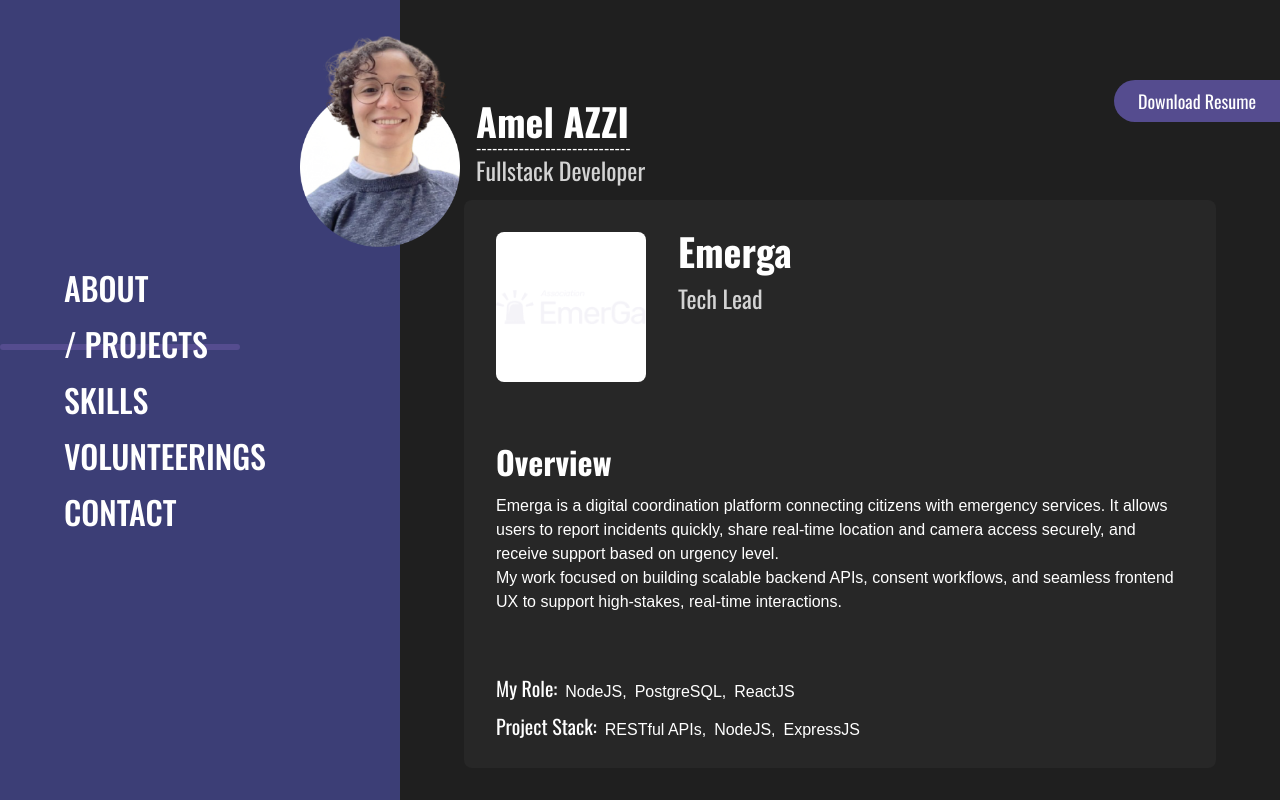
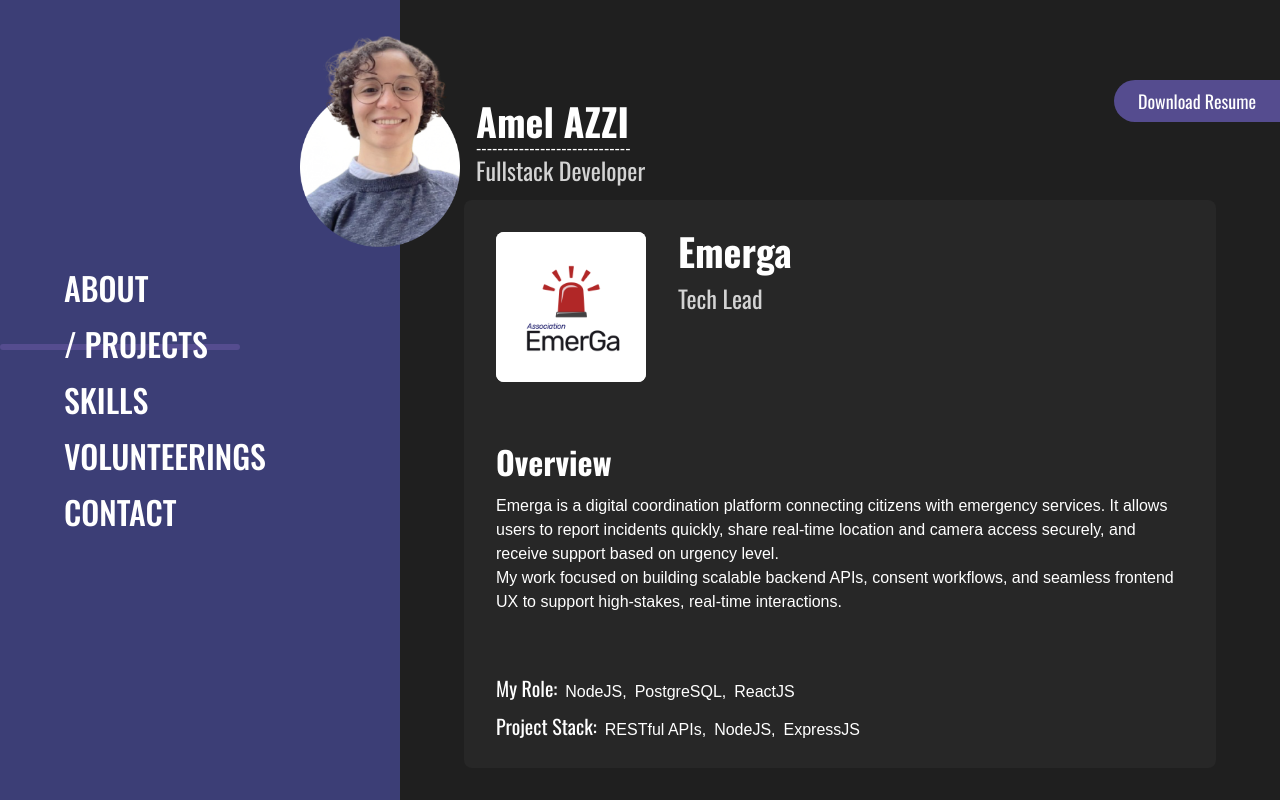
Before and after one commit to amelazzi/my-portfolio, a Next.js app: page /projects/Emerga in a window 1280 px wide. Built offline with nearby package versions, Linux system fonts and the light colour scheme; a web font is replaced by a local one.

Commit message:
💄 Update Emerga logo

```diff
--- a/src/data/projects.data.ts
+++ b/src/data/projects.data.ts
@@ -4,7 +4,7 @@ export const projects: Record<string, ProjectDetails> = {
   Emerga: {
     title: "Real-Time Emergency Platform",
     role: "Tech Lead",
-    logo: "/icons/logo-emerga.png",
+    logo: "/icons/emerga-logo.png",
     link: "https://emerga.fr",
     summary:
       "Built a real-time platform for emergency response teams with live data streams, interactive maps, and responder coordination.",
```
Also changed, not shown: public/icons/emerga-logo.png (added), public/icons/logo-emerga.png (deleted).
